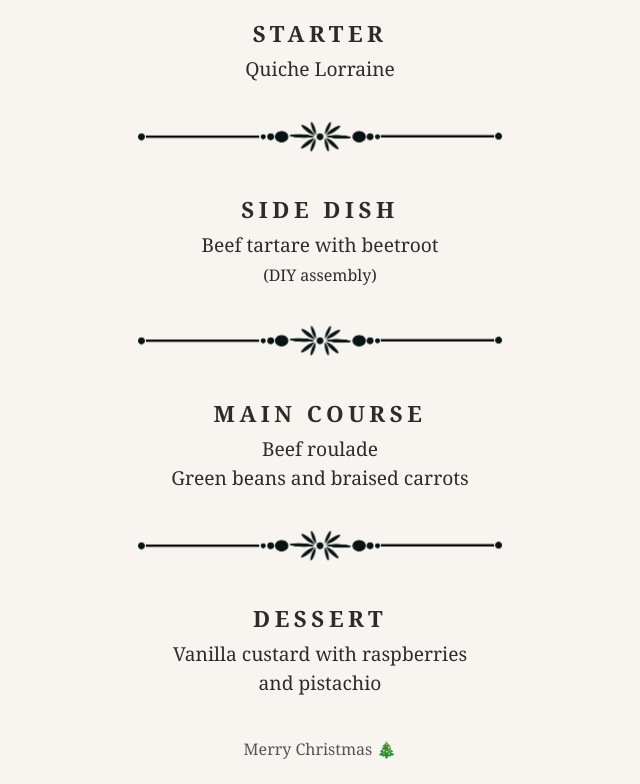
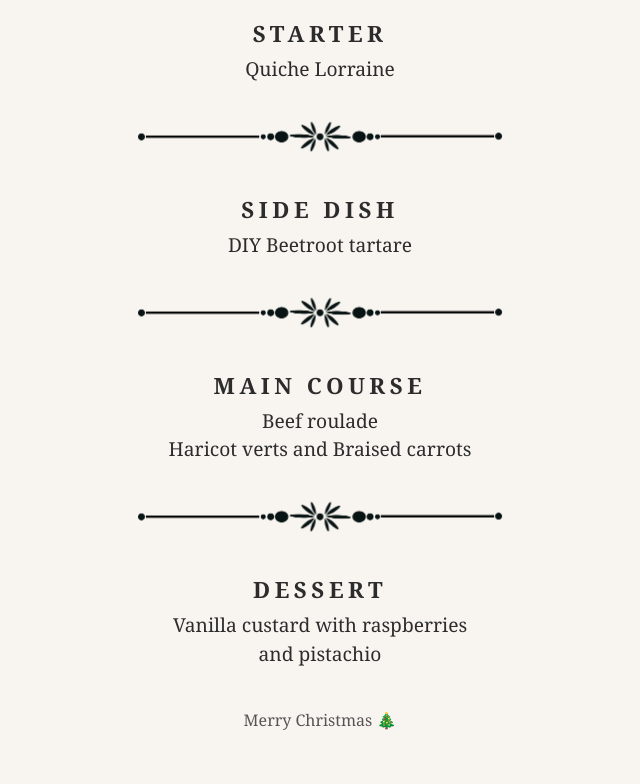
Before and after one commit to DAlexanderr/menu, a plain HTML site: page index.html in a window 1280 px wide. Shown: the part 142-926 px from the top of the page, without its empty margins (320-960 px from the left). After the commit the page ends 897 px from the top, so only its background shows below. Drawn offline with Linux system fonts and the light colour scheme; a web font is replaced by a local one.

Commit message:
Update dish names in index.html

```diff
--- a/index.html
+++ b/index.html
@@ -104,8 +104,7 @@
     <div class="course">
       <h2>Side Dish</h2>
       <p>
-        Beef tartare with beetroot<br />
-        <small>(DIY assembly)</small>
+        DIY Beetroot tartare<br />
       </p>
     </div>
 
@@ -117,7 +116,7 @@
       <h2>Main Course</h2>
       <p>
         Beef roulade<br />
-        Green beans and braised carrots
+        Haricot verts and Braised carrots
       </p>
     </div>
 
```
